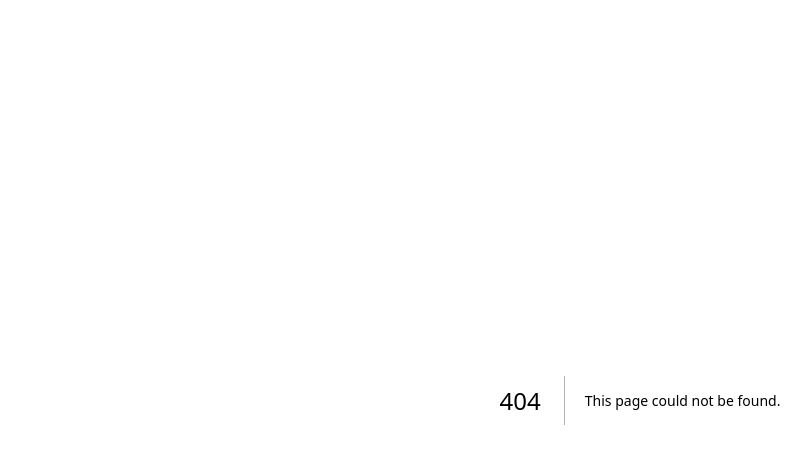
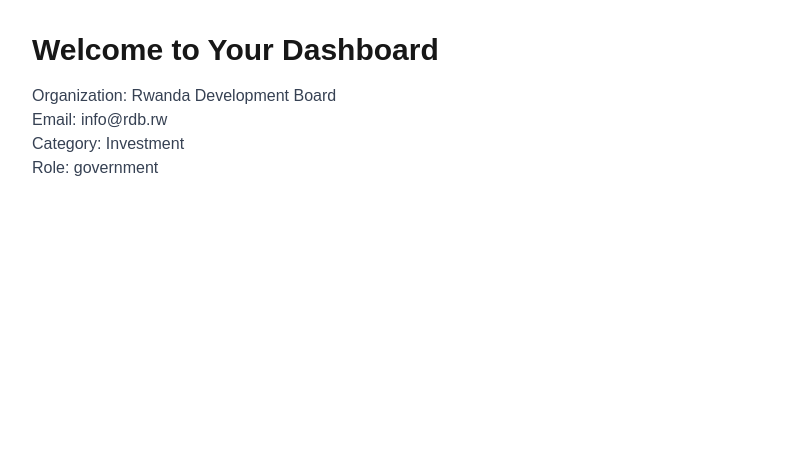
Before and after one commit to AimeKelvin/cces-mvp, a Next.js app in the folder client/: page /government/dashboard in a window 1280 px wide. Before the commit this address had no page. Shown: the top 464 px of the page, without its empty margins (0-811 px from the left). Built offline with nearby package versions, Linux system fonts and the light colour scheme.

Commit message:
feat: add OrgDashboard and PendingApproval components with user simulation and loading state

```diff
--- /dev/null
+++ b/client/src/app/government/dashboard/page.tsx
@@ -0,0 +1,46 @@
+"use client";
+
+import { useEffect, useState } from "react";
+import PendingApproval from "@/components/customs/gov/PendingApproval";
+import { mockUsers } from "@/lib/mockUsers"; // Import mock data
+
+type User = {
+  name: string;
+  email: string;
+  approved: boolean;
+  role?: string;
+  category?: string;
+};
+
+export default function OrgDashboard() {
+  const [user, setUser] = useState<User | null>(null);
+  const [loading, setLoading] = useState(true);
+
+  useEffect(() => {
+    const fetchUser = async () => {
+      // Simulate a delay to mimic real fetching
+      await new Promise((res) => setTimeout(res, 500));
+
+      // Simulate logged-in user (choose by index or logic)
+      const simulatedUser = mockUsers[1]; // Example: Ministry of Finance (unapproved)
+      setUser(simulatedUser);
+      setLoading(false);
+    };
+
+    fetchUser();
+  }, []);
+
+  if (loading) return <div className="p-8 text-center">Loading...</div>;
+
+  if (user && !user.approved) return <PendingApproval />;
+
+  return (
+    <div className="p-8">
+      <h1 className="text-3xl font-bold mb-4">Welcome to Your Dashboard</h1>
+      <p className="text-gray-700">Organization: {user?.name}</p>
+      <p className="text-gray-700">Email: {user?.email}</p>
+      <p className="text-gray-700">Category: {user?.category}</p>
+      <p className="text-gray-700">Role: {user?.role}</p>
+    </div>
+  );
+}
--- /dev/null
+++ b/client/src/components/customs/gov/PendingApproval.tsx
@@ -0,0 +1,18 @@
+"use client";
+
+import { Button } from "@/components/ui/button";
+
+export default function PendingApproval() {
+  return (
+    <div className="min-h-screen flex items-center justify-center bg-blue-100 px-4">
+      <div className="text-center space-y-6 max-w-md">
+        <h1 className="text-4xl font-bold text-blue-800">
+          Identity Not Verified Yet
+        </h1>
+        <p className="text-gray-700 text-md">
+          Your account is pending verification by the platform administrator. Once approved, you’ll gain access to the full dashboard.
+        </p>
+      </div>
+    </div>
+  );
+}
--- /dev/null
+++ b/client/src/lib/mockUsers.ts
@@ -0,0 +1,36 @@
+// lib/mockUsers.ts
+
+export const mockUsers = [
+  {
+    id: "1",
+    name: "Ministry of Health",
+    email: "health@gov.rw",
+    approved: true,
+    role: "government",
+    category: "Healthcare",
+  },
+  {
+    id: "2",
+    name: "Rwanda Development Board",
+    email: "info@rdb.rw",
+    approved: true,
+    role: "government",
+    category: "Investment",
+  },
+  {
+    id: "3",
+    name: "Ministry of Finance",
+    email: "finance@gov.rw",
+    approved: false,
+    role: "government",
+    category: "Finance",
+  },
+  {
+    id: "4",
+    name: "Public Works Authority",
+    email: "pwa@gov.rw",
+    approved: false,
+    role: "government",
+    category: "Infrastructure",
+  },
+];
```
